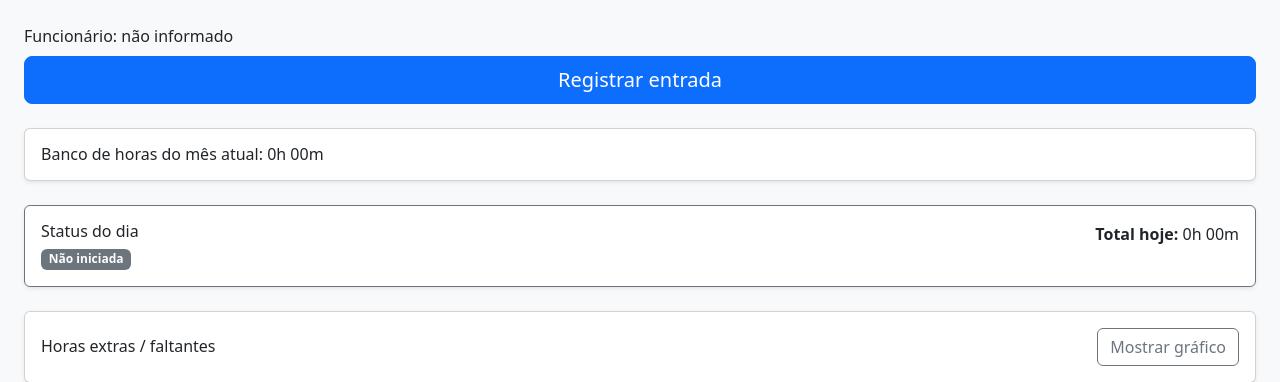
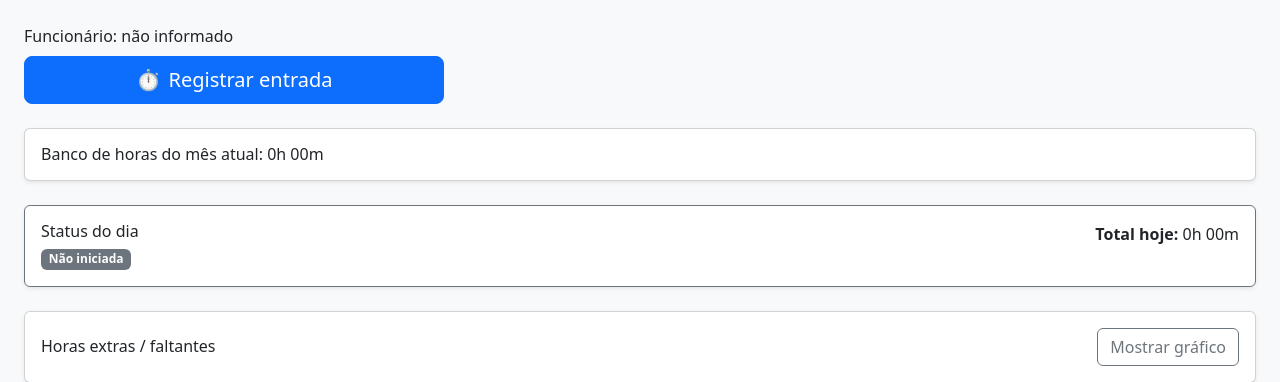
Before and after one commit to prismotta/sistema-ponto-python, a Flask app: page /dashboard in a window 1280 px wide. Shown: the part 50-432 px from the top of the page. Run offline with Flask 3, Linux system fonts and the light colour scheme; the visitor is signed in with stand-in values (Sample User, id 1); data that the repository does not hold is empty; some libraries are stand-ins or nearby versions.

Commit message:
style: refina botão principal de registro de ponto

```diff
--- a/web/templates/dashboard.html
+++ b/web/templates/dashboard.html
@@ -36,7 +36,10 @@
 
     <div class="mb-3 mb-md-4">
         <p class="mb-2">Funcionário: {{ nome_funcionario }}</p>
-        <a href="/bater" class="btn btn-primary btn-lg w-100 w-sm-auto">{{ botao_ponto_texto }}</a>
+        <a href="/bater" class="btn btn-primary btn-lg d-inline-flex align-items-center justify-content-center gap-2 px-4 w-100 w-sm-auto" style="max-width: 420px;">
+            <span aria-hidden="true">⏱️</span>
+            <span>{{ botao_ponto_texto }}</span>
+        </a>
     </div>
 
     <div class="card shadow-sm mb-3 mb-md-4">
```
